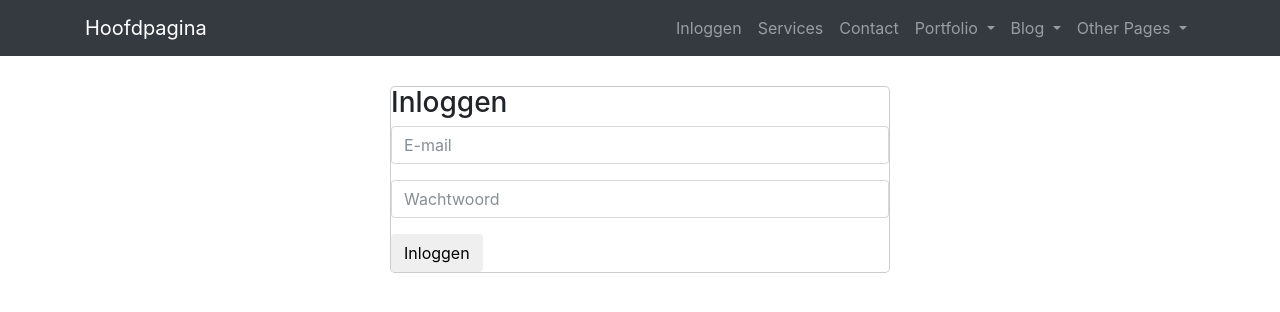
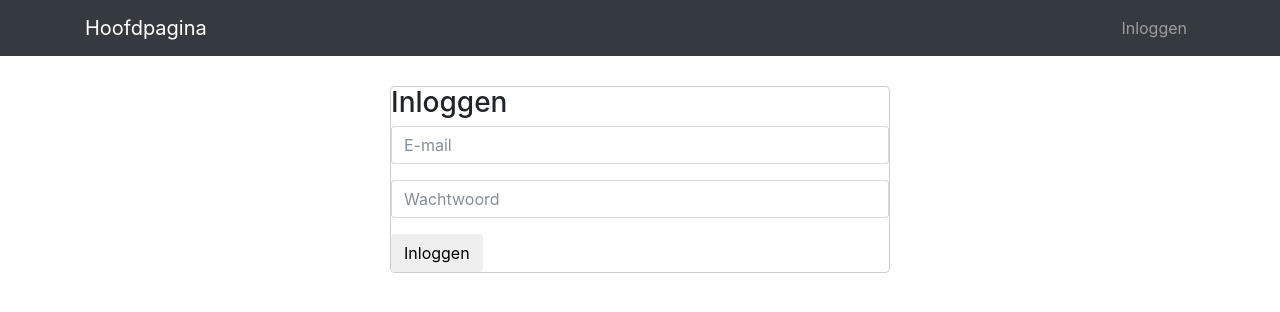
Before and after one commit to Romy96/container_challenge, a CodeIgniter app: page /Container_challenge/index.php/login/index in a window 1280 px wide. Shown: the top 312 px of the page. Run offline with CodeIgniter, Linux system fonts and the light colour scheme.

Commit message:
Edited the header's navbar to get the right links for each role.

```diff
--- a/application/controllers/login.php
+++ b/application/controllers/login.php
@@ -8,6 +8,7 @@ class login extends CI_Controller
 		$this->load->helper('url_helper');
 		$this->load->helper('form');
         $this->load->library('form_validation');
+        $this->load->library('session');
 	}
 
 	public function index()
--- a/application/models/login_model.php
+++ b/application/models/login_model.php
@@ -27,9 +27,6 @@
     		$_SESSION['employeeId'] = $employee['id'];
     		$_SESSION['firstname'] = $employee['firstname'];
     		$_SESSION['role_id'] = $employee['role_id'];
-
-    		//var_dump($_SESSION);
-    		//die();
     	}
     	else
     	{
--- a/application/views/templates/header.php
+++ b/application/views/templates/header.php
@@ -26,53 +26,39 @@
         </button>
         <div class="collapse navbar-collapse" id="navbarResponsive">
           <ul class="navbar-nav ml-auto">
+            <?php if(isset($_SESSION['employeeId']) && $_SESSION['role_id'] == 1): ?>
             <li class="nav-item">
-              <?php if(isset($_SESSION['logged_in'])): ?>
               <a class="nav-link" href="<?php echo base_url(); ?>logout">Uitloggen</a>
-              <?php ; else: ?>
-              <a class="nav-link" href="<?php echo base_url(); ?>login">Inloggen</a>
-            <?php endif; ?>
             </li>
             <li class="nav-item">
-              <a class="nav-link" href="services.html">Services</a>
+              <a class="nav-link" href="<?php echo base_url(); ?>container_ships">Containerschepen</a>
+            </li>
+            <?php ; elseif(isset($_SESSION['employeeId']) && $_SESSION['role_id'] == 2): ?>
+            <li class="nav-item">
+              <a class="nav-link" href="<?php echo base_url(); ?>logout">Uitloggen</a>
             </li>
             <li class="nav-item">
-              <a class="nav-link" href="contact.html">Contact</a>
+              <a class="nav-link" href="<?php echo base_url(); ?>containers">Containers</a>
             </li>
-            <li class="nav-item dropdown">
-              <a class="nav-link dropdown-toggle" href="#" id="navbarDropdownPortfolio" data-toggle="dropdown" aria-haspopup="true" aria-expanded="false">
-                Portfolio
-              </a>
-              <div class="dropdown-menu dropdown-menu-right" aria-labelledby="navbarDropdownPortfolio">
-                <a class="dropdown-item" href="portfolio-1-col.html">1 Column Portfolio</a>
-                <a class="dropdown-item" href="portfolio-2-col.html">2 Column Portfolio</a>
-                <a class="dropdown-item" href="portfolio-3-col.html">3 Column Portfolio</a>
-                <a class="dropdown-item" href="portfolio-4-col.html">4 Column Portfolio</a>
-                <a class="dropdown-item" href="portfolio-item.html">Single Portfolio Item</a>
-              </div>
+            <?php ; elseif(isset($_SESSION['employeeId']) && $_SESSION['role_id'] == 3): ?>
+            <li class="nav-item">
+              <a class="nav-link" href="<?php echo base_url(); ?>logout">Uitloggen</a>
             </li>
-            <li class="nav-item dropdown">
-              <a class="nav-link dropdown-toggle" href="#" id="navbarDropdownBlog" data-toggle="dropdown" aria-haspopup="true" aria-expanded="false">
-                Blog
-              </a>
-              <div class="dropdown-menu dropdown-menu-right" aria-labelledby="navbarDropdownBlog">
-                <a class="dropdown-item" href="blog-home-1.html">Blog Home 1</a>
-                <a class="dropdown-item" href="blog-home-2.html">Blog Home 2</a>
-                <a class="dropdown-item" href="blog-post.html">Blog Post</a>
-              </div>
+            <li class="nav-item">
+              <a class="nav-link" href="<?php echo base_url(); ?>container_ships">Containerschepen</a>
             </li>
-            <li class="nav-item dropdown">
-              <a class="nav-link dropdown-toggle" href="#" id="navbarDropdownBlog" data-toggle="dropdown" aria-haspopup="true" aria-expanded="false">
-                Other Pages
-              </a>
-              <div class="dropdown-menu dropdown-menu-right" aria-labelledby="navbarDropdownBlog">
-                <a class="dropdown-item" href="full-width.html">Full Width Page</a>
-                <a class="dropdown-item" href="sidebar.html">Sidebar Page</a>
-                <a class="dropdown-item" href="faq.html">FAQ</a>
-                <a class="dropdown-item" href="404.html">404</a>
-                <a class="dropdown-item" href="pricing.html">Pricing Table</a>
-              </div>
+            <?php ; elseif(isset($_SESSION['employeeId']) && $_SESSION['role_id'] == 4): ?>
+            <li class="nav-item">
+              <a class="nav-link" href="<?php echo base_url(); ?>logout">Uitloggen</a>
             </li>
+            <li class="nav-item">
+              <a class="nav-link" href="<?php echo base_url(); ?>routes">Routes</a>
+            </li>
+            <?php ; else: ?>
+            <li class="nav-item">
+              <a class="nav-link" href="<?php echo base_url(); ?>login">Inloggen</a>
+            </li>
+            <?php endif; ?>
           </ul>
         </div>
       </div>
```
